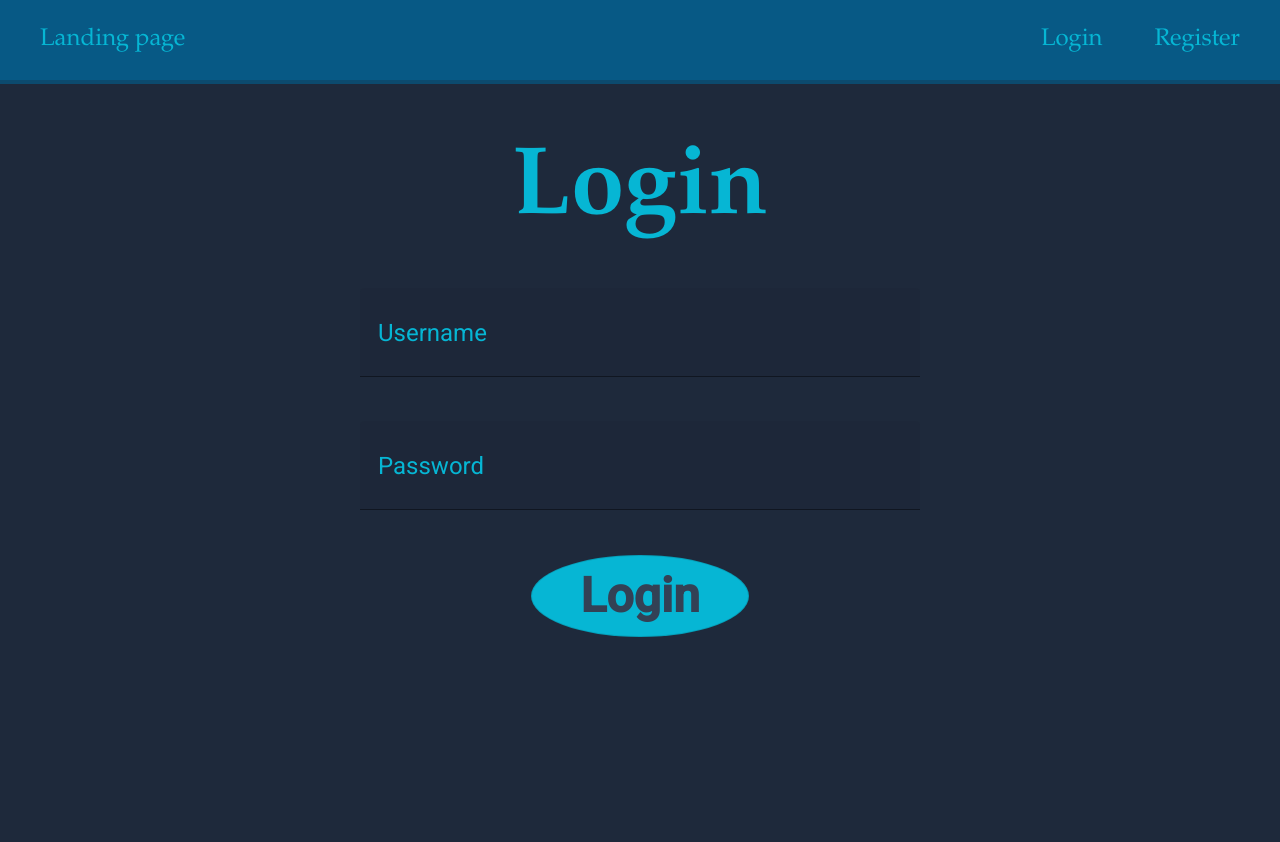
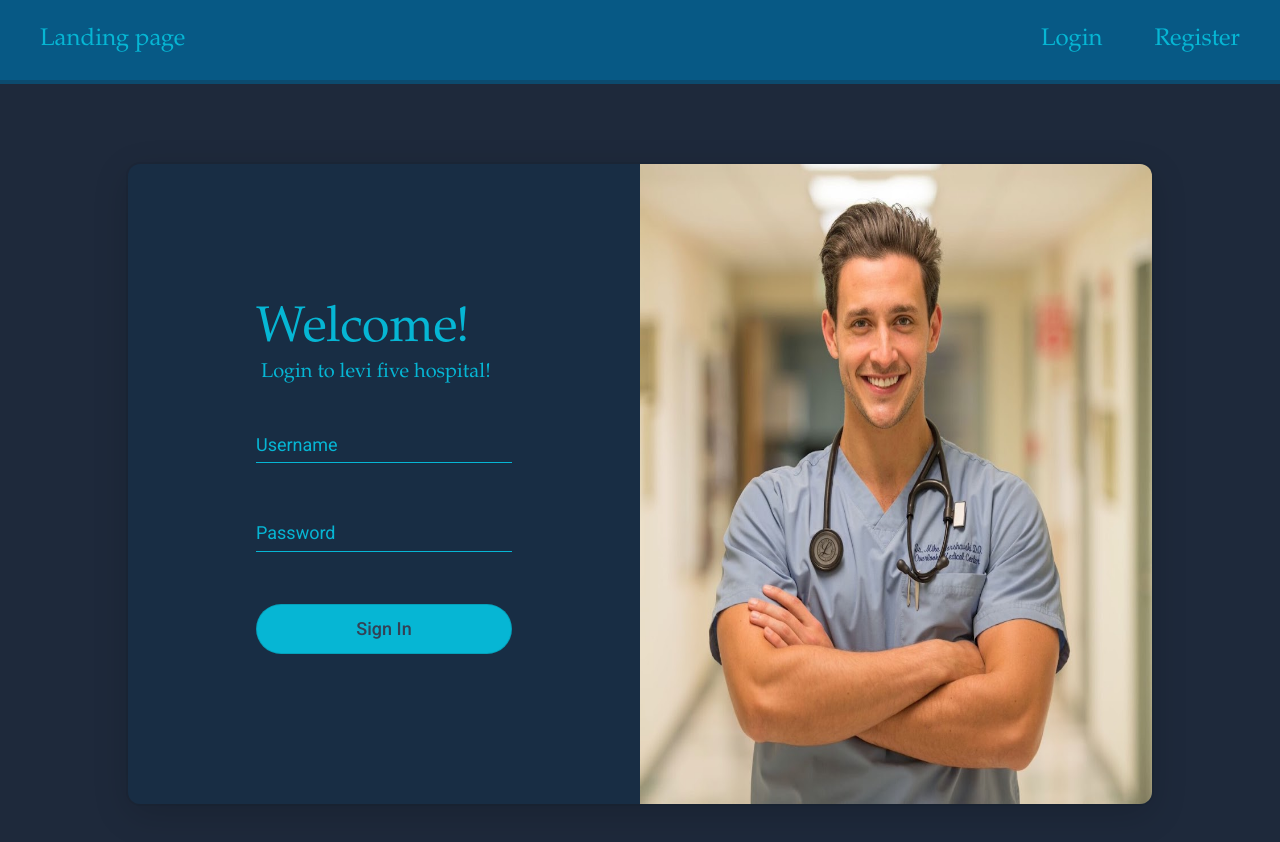
Before and after one commit to PSW-LEVI-FIVE/Patient-Public-App, an Angular app: page /login in a window 1280 px wide. Shown: the top 842 px of the page. Before the commit the page ends 800 px from the top, so only its background shows below. Built offline with nearby package versions, Linux system fonts and the light colour scheme.

Commit message:
refactored some code and redesigned login page

```diff
--- a/src/app/patient/appointment/step-by-step/step-by-step.component.css
+++ b/src/app/patient/appointment/step-by-step/step-by-step.component.css
@@ -59,13 +59,13 @@ mat-form-field {
     color: #334155;
     background-color: #67e8f9;
     transition: 0.2s !important;
-    border-radius: 16px !important;
+    transform: scale(1.05);
 }
 .mat-button {
     color: #334155;
     transition: 0.2s !important;
     background-color: #06b6d4;
-    border-radius: 50% !important;
+    border-radius: 64px !important;
     margin-right: 16px !important;
     font-size: 1.25rem; /* 20px */
 }
@@ -73,7 +73,8 @@ mat-form-field {
     color: #466070;
     transition: 0.2s !important;
     background-color: #334155;
-    border-radius: 50% !important;
+    border-radius: 64px !important;
     margin-right: 16px !important;
     font-size: 1.25rem; /* 20px */
+    transform: scale(1.0);
 }
--- a/src/app/patient/appointment/step-by-step/step-by-step.component.html
+++ b/src/app/patient/appointment/step-by-step/step-by-step.component.html
@@ -69,7 +69,7 @@
                 </mat-step>
                 <mat-step>
                 <ng-template matStepLabel>Schedule!</ng-template>
-                <div>
+                <div style="margin-top: 1rem;">
                     <button mat-button matStepperPrevious>Back</button>
                     <button mat-button (click)="scheduleAppointment()" [disabled]="cantScheduleByTimeInterval || cantScheduleByRoom">Schedule</button>
                 </div>
--- a/src/app/shared/login/login.component.css
+++ b/src/app/shared/login/login.component.css
@@ -1,34 +1,93 @@
+.login-wrapper {
+    height: 100vh;
+    width: 100%;
+    display: flex;
+    align-items: center;
+    justify-content: center;
+  }
 
-.center {
-    margin-left: auto;
-    margin-right: auto;
-    width: 75vw;
+  .login {
+    background-color: #182d44;
+    border-radius: 12px !important;
+    overflow: hidden;
+    height: 80%;
+    width: 60%;
     display: flex;
-    flex-direction: column
+    margin: auto;
+    box-shadow: rgba(0, 0, 0, 0.16) 0px 10px 36px 0px, rgba(0, 0, 0, 0.06) 0px 0px 0px 2px;
   }
-.header{
-    font-weight: 700;
-    font-size: 6rem; /* 96px */
-    line-height: 1;
-    text-align: center;
-    padding-bottom: 48px;
+  h1{
+    padding-bottom: 16px;
   }
-  mat-form-field {
-    width: 35rem;
-    font-size: x-large;
-    margin-left: auto;
-    margin-right: auto;
-    margin-bottom: 12px;
-}
-button{
-    font-size: 3rem;
-    line-height: 1;
-    font-weight: 600;
-    padding-top: 1rem;
-    padding-bottom: 1rem;
-    padding-right: 3rem;
-    padding-left: 3rem;
-}
-::ng-deep .mat-button{
-    color:#06b6d4;
-}
+  .right-side picture {
+    width: 100%;
+    height: 100%;
+  }
+
+  .right-side picture img {
+    width: 100%;
+    height: 100%;
+  }
+  .left-side, div.right-side {
+    flex: 1;
+  }
+
+  .left-side {
+    display: flex;
+    align-items: center;
+    justify-content: center;
+  }
+
+
+  .form-inner {
+    display: flex;
+    flex-direction: column;
+    align-items: flex-start;
+    justify-content: center;
+    width: 50%;
+    gap: 30px;
+  }
+
+  .form-inner .input-wrapper {
+    display: flex;
+    flex-direction: column;
+    align-items: flex-start;
+    justify-content: center;
+    width: 100%;
+    gap: 15px;
+  }
+
+  .form-inner .input-wrapper .mat-form-field {
+    width: 100%!important;
+    min-height: 50px!important;
+    font-size: 18px;
+  }
+
+  h1 {
+    font-size: 50px;
+  }
+
+  small {
+    color: #06b6d4;
+    margin-top: 5px;
+    margin-left: 5px;
+    font-size: 20px;
+  }
+
+    button {
+    width: 100%;
+    height: 50px;
+    font-size: 18px;
+  }
+
+  @media only screen and (max-width: 2056px) {
+    .login {
+      width: 80%;
+    }
+  }
+
+  @media only screen and (max-width: 1024px) {
+    .right-side {
+      display: none;
+    }
+  }
--- a/src/app/shared/login/login.component.html
+++ b/src/app/shared/login/login.component.html
@@ -1,16 +1,29 @@
-<h1 class="text header" style="margin-top: 60px;text-align:center;">Login</h1>
-<div class="center">
-    <mat-form-field appearance="fill">
-        <mat-label>Username</mat-label>
-        <input matInput type="string" placeholder="Ex. Some Username" [(ngModel)]="caughtUsername">
-    </mat-form-field>
-    <mat-form-field appearance="fill">
-        <mat-label>Password</mat-label>
-        <input matInput type="password" placeholder="Ex. Some Password" [(ngModel)]="caughtPassword">
-    </mat-form-field>
-    <div style="display: flex; justify-content: center;">
-        <button mat-stroked-button (click)="makeLogin()">
-            Login
-        </button>
+<div class="login-wrapper">
+    <div class="login">
+        <div class="left-side">
+            <div class="form-inner">
+                <div class="title-wrapper">
+                    <h1 class="text">Welcome!</h1>
+                    <small class="text">Login to levi five hospital!</small>
+                </div>
+                <div class="input-wrapper">
+                    <mat-form-field>
+                        <mat-label>Username</mat-label>
+                        <input matInput placeholder="Username..." [(ngModel)]="caughtEmail">
+                    </mat-form-field>
+                    <mat-form-field>
+                        <mat-label>Password</mat-label>
+                        <input matInput type="password" color="accent" placeholder="Password..."
+                            [(ngModel)]="caughtPassword">
+                    </mat-form-field>
+                </div>
+                <button mat-stroked-button (click)="logIn()">Sign In</button>
+            </div>
+        </div>
+        <div class="right-side">
+            <picture>
+                <img src="../../../assets/Doctor.jpg" alt="doctor">
+            </picture>
+        </div>
     </div>
 </div>
--- a/src/app/shared/login/login.component.ts
+++ b/src/app/shared/login/login.component.ts
@@ -1,7 +1,9 @@
 import { Component, OnInit } from '@angular/core';
 import { Router } from '@angular/router';
+import { Role } from './model/authenticated.model';
 import { ILogin } from './model/login.model';
 import { LoginService } from './service/login.service';
+import { catchError, EMPTY } from 'rxjs';
 
 
 @Component({
@@ -14,40 +16,38 @@ export class LoginComponent implements OnInit {
   constructor(private loginService: LoginService, private router: Router) { }
 
   public login : ILogin = {} as ILogin
-  public caughtUsername : string = "";
-  public caughtPassword : string = "";
+  public caughtEmail: string = "";
+  public caughtPassword: string = "";
 
   ngOnInit(): void {
+    if (localStorage.getItem('token')) {
+      this.loginService.getUserProfile().subscribe(res => {
+        if (res == null || !res) return
+        if (res.role == Role.DOCTOR) {
+          this.router.navigate(["/doctor/appointments"])
+        } else if (res.role == Role.MANAGER) {
+          this.router.navigate(["/manager"])
+        }
+      });
+    }
   }
 
-  public makeLogin()
-    {
-        this.login.Username = this.caughtUsername;
-        this.login.Password = this.caughtPassword;
-        this.loginService.makeLogin(this.login).subscribe(res => {
-        if(res != null)
-        {
-            var role = res.split(" ")[1];
-            localStorage.setItem('token',res.split(" ")[0]);
-            localStorage.setItem('role',role);
-            if(role != "Patient")
-            {
-                localStorage.removeItem('token')
-                localStorage.removeItem('role')
-                this.caughtUsername = ""
-                this.caughtPassword = ""
-                this.router.navigate(['/login']);
-            }
-            else
-                this.router.navigate(['/']);
-        }
-        else
-        {
-            alert("Pogresni username ili password")
-            this.caughtUsername = ""
-            this.caughtPassword = ""
-            this.router.navigate(['/']);
-        }
-        });
-    }
+  public logIn() {
+    this.login.Username = this.caughtEmail;
+    this.login.Password = this.caughtPassword;
+    this.loginService.login(this.login)
+      .pipe(catchError(res => {
+        return EMPTY
+      }))
+      .subscribe(res => {
+        let role = this.enumToRoleString(res.role)
+        localStorage.setItem('token', res.accessToken);
+        localStorage.setItem('role', role);
+        this.router.navigate(["/"])
+      });
+  }
+  public enumToRoleString(role: Role) {
+    if (role == Role.PATIENT) return "Patient";
+    return "";
+  }
 }
--- /dev/null
+++ b/src/app/shared/login/model/authenticated.model.ts
@@ -0,0 +1,5 @@
+export enum Role { PATIENT, DOCTOR, MANAGER, SECRETARY }
+export interface Authenticated {
+    username: string,
+    role: Role
+}
--- /dev/null
+++ b/src/app/shared/login/model/logged-in.model.ts
@@ -0,0 +1,6 @@
+import { Role } from "./authenticated.model";
+
+export interface LoggedIn {
+    accessToken: string,
+    role: Role
+}
--- a/src/app/shared/login/service/login.service.ts
+++ b/src/app/shared/login/service/login.service.ts
@@ -1,6 +1,8 @@
 import { HttpClient, HttpHeaders } from '@angular/common/http';
 import { Injectable } from '@angular/core';
 import { Observable } from 'rxjs';
+import { Authenticated } from '../model/authenticated.model';
+import { LoggedIn } from '../model/logged-in.model';
 import { ILogin } from '../model/login.model';
 
 
@@ -13,13 +15,12 @@ export class LoginService {
   headers: HttpHeaders = new HttpHeaders({ 'Content-Type': 'application/json' });
   constructor(private http: HttpClient) { }
 
-  makeLogin(login: any): Observable<any> {
-    return this.http.post(this.apiHost + 'api/public/auth/login', login, {headers: this.headers,responseType:'text'});
+  login(login: any): Observable<any> {
+    return this.http.post<LoggedIn>(this.apiHost + 'api/public/auth/login', login, { headers: this.headers });
   }
 
-  getUserProfile()
-  {
-    var TokenHeader = new HttpHeaders({'Authorization':'Bearer ' + localStorage.getItem('token')});
-    return this.http.get(this.apiHost + 'api/public/auth/user',{headers:TokenHeader,responseType:'text'});
+  getUserProfile() {
+    var TokenHeader = new HttpHeaders({ 'Authorization': 'Bearer ' + localStorage.getItem('token') });
+    return this.http.get<Authenticated>(this.apiHost + 'api/public/auth/user', { headers: TokenHeader });
   }
 }
--- a/src/styles.css
+++ b/src/styles.css
@@ -39,13 +39,14 @@ body {
     background-color: #67e8f9;
     transition: 0.2s !important;
     border-radius: 16px !important;
+    transform: scale(1.05);
 
 }
 .mat-stepper-next {
     color: #334155;
     transition: 0.2s !important;
     background-color: #06b6d4;
-    border-radius: 50% !important;
+    border-radius: 64px !important;
     font-size: 1.25rem;
 }
 .mat-stepper-previous:hover {
@@ -53,12 +54,13 @@ body {
     background-color: #67e8f9;
     transition: 0.2s !important;
     border-radius: 16px !important;
+    transform: scale(1.05);
 }
 .mat-stepper-previous {
     color: #334155;
     transition: 0.2s !important;
     background-color: #06b6d4;
-    border-radius: 50% !important;
+    border-radius: 64px !important;
     margin-right: 16px !important;
     font-size: 1.25rem;
 }
@@ -67,20 +69,20 @@ body {
     color: #334155;
     background-color: #67e8f9;
     transition: 0.2s !important;
-    border-radius: 16px !important;
+    transform: scale(1.05);
   }
 
 .mat-stroked-button:disabled {
   color: #466070;
   background-color: #334155;
   transition: 0.2s !important;
-  border-radius: 50% !important;
+  transform: scale(1.0);
 }
 .mat-stroked-button {
     color: #334155;
     transition: 0.2s !important;
     background-color: #06b6d4;
-    border-radius: 50% !important;
+    border-radius: 64px !important;
 }
 
 
```
Also changed, not shown: src/assets/Doctor.jpg (added).
